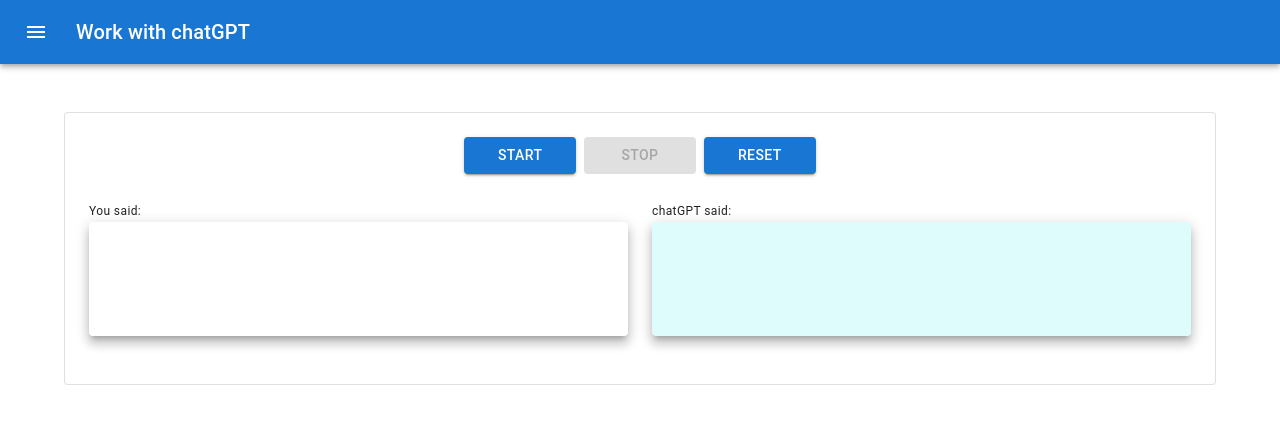
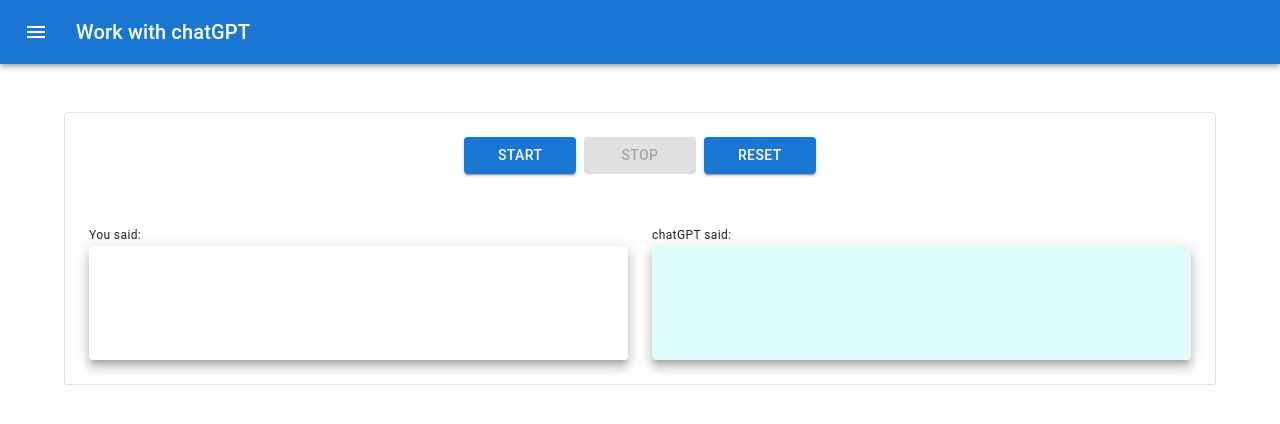
Before and after one commit to almandsky/echo-transcript, a React app: page /workgpt in a window 1280 px wide. Shown: the top 424 px of the page. Built offline with nearby package versions, Linux system fonts and the light colour scheme.

Commit message:
simplified UI

```diff
--- a/src/components/workgpt/WorkGPT.js
+++ b/src/components/workgpt/WorkGPT.js
@@ -863,14 +863,6 @@
                         </Box>
                     </Grid>
                     <Grid item xs={12} sm={4}></Grid>
-                    <Grid item xs={12} sm={6}>
-                        <Typography variant="caption">You said:</Typography>
-                        <Card raised sx={{ p: 2 }}><pre id="transcript-div" className={thinking ? 'thinking work' : 'work'}></pre></Card>
-                    </Grid>
-                    <Grid item xs={12} sm={6} className="work">
-                        <Typography variant="caption">chatGPT said:</Typography>
-                        <Card raised sx={{ p: 2, bgcolor: '#defcfc' }}><pre id="answer-div" className={answering ? 'thinking work' : 'work'}></pre></Card>
-                    </Grid>
                     <Grid item xs={12} sm={12}>
                         {
                             selectedTemplate === 'Analytics Workflow' && <BarChart data={chartData} />
@@ -890,6 +882,14 @@
                                 </Stepper>
                             )
                         }
+                    </Grid>
+                    <Grid item xs={12} sm={6}>
+                        <Typography variant="caption">You said:</Typography>
+                        <Card raised sx={{ p: 2 }}><pre id="transcript-div" className={thinking ? 'thinking work' : 'work'}></pre></Card>
+                    </Grid>
+                    <Grid item xs={12} sm={6} className="work">
+                        <Typography variant="caption">chatGPT said:</Typography>
+                        <Card raised sx={{ p: 2, bgcolor: '#defcfc' }}><pre id="answer-div" className={answering ? 'thinking work' : 'work'}></pre></Card>
                     </Grid>
                     <Grid item xs={12} sm={12} sx={{ display: devDisplay }}>
                         <TextField
```
